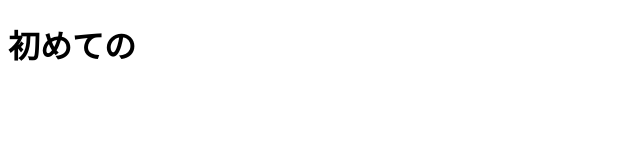
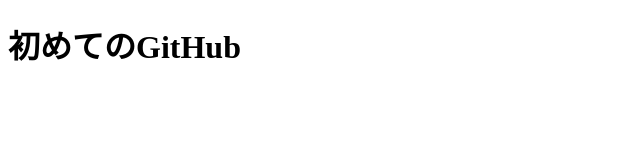
Before and after one commit to nyhide/nyhide.github.io, a plain HTML site: page index.html in a window 1280 px wide. Shown: the whole page, without its empty margins (0-640 px from the left). Drawn offline with Linux system fonts and the light colour scheme.

Commit message:
Update index.html

```diff
--- a/index.html
+++ b/index.html
@@ -6,7 +6,7 @@
   <title>Git hubを使ってみる</title>
 </head>
 <body>
-<h1>初めての</h1>
+<h1>初めてのGitHub</h1>
 
 </body>
 </html>
```
